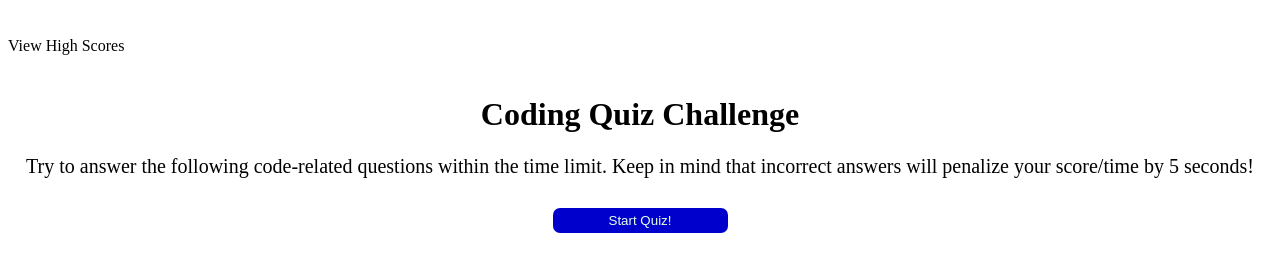
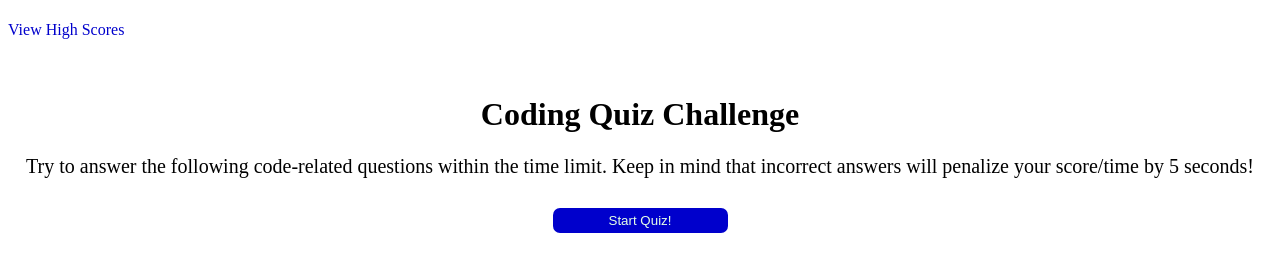
Before and after one commit to Kaysie04/Code-Quiz, a plain HTML site: page index.html in a window 1280 px wide. Drawn offline with Linux system fonts and the light colour scheme.

Commit message:
added functionality to view score button

```diff
--- a/assets/style.css
+++ b/assets/style.css
@@ -42,6 +42,11 @@ body {
     font-size: 20px;
 }
 
+#view-display {
+    text-decoration: none;
+    color:#0000cc;
+}
+
 /* questions */
 
 .question-section {
--- a/index.html
+++ b/index.html
@@ -11,7 +11,8 @@
 
     <header>
         <div>
-            <p id="view-display">View High Scores</p>
+           <!-- button does not work right now!!!!-->
+            <p><a href="#highscore-section" id="view-display">View High Scores </a> </p>
         </div>
 
         <div>
@@ -42,7 +43,7 @@
     </section>
 
     <!-- highscore section-->
-    <section class="highscore-page">
+    <section class="highscore-page" id="high-score-section">
         <h2> High Scores!</h2>
         <ol id="highscore-print"></ol>
         <button type="button" class="button-style" id="refresh-btn">Return to Quiz</button>
```
